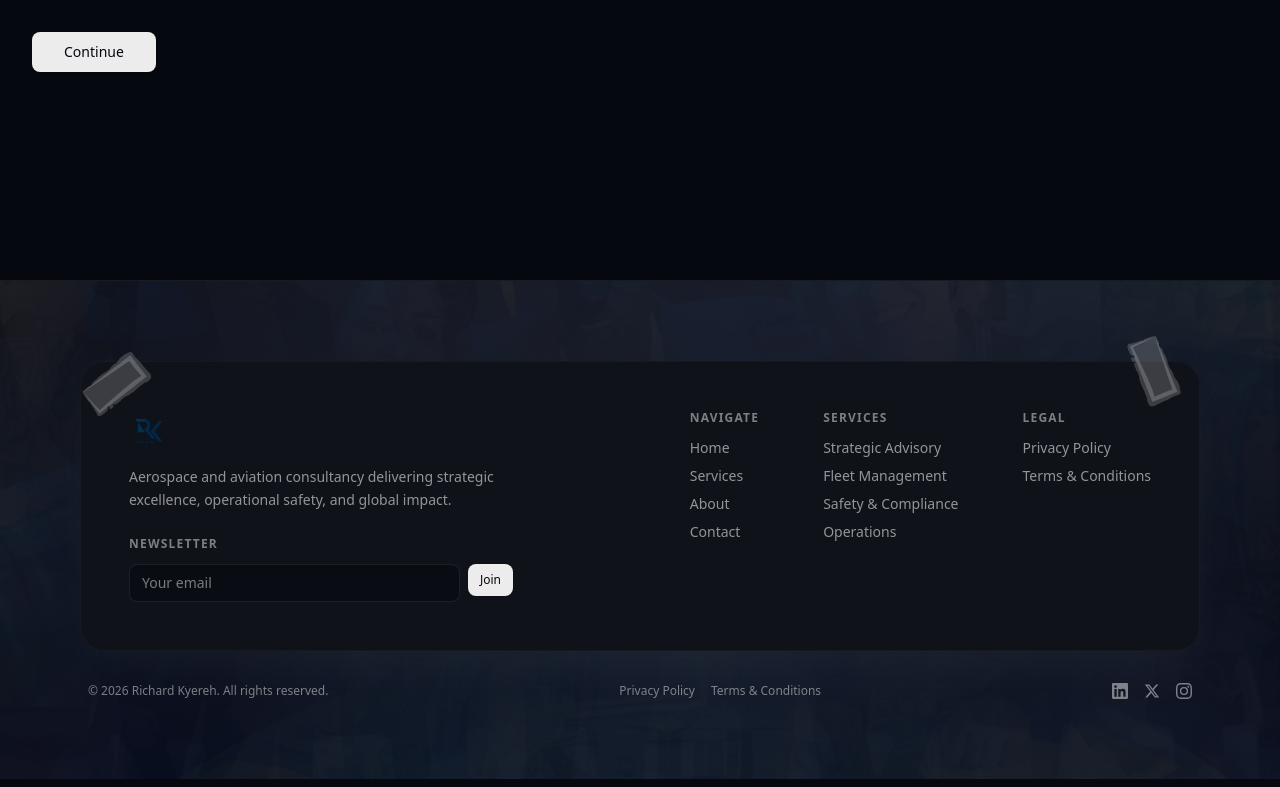
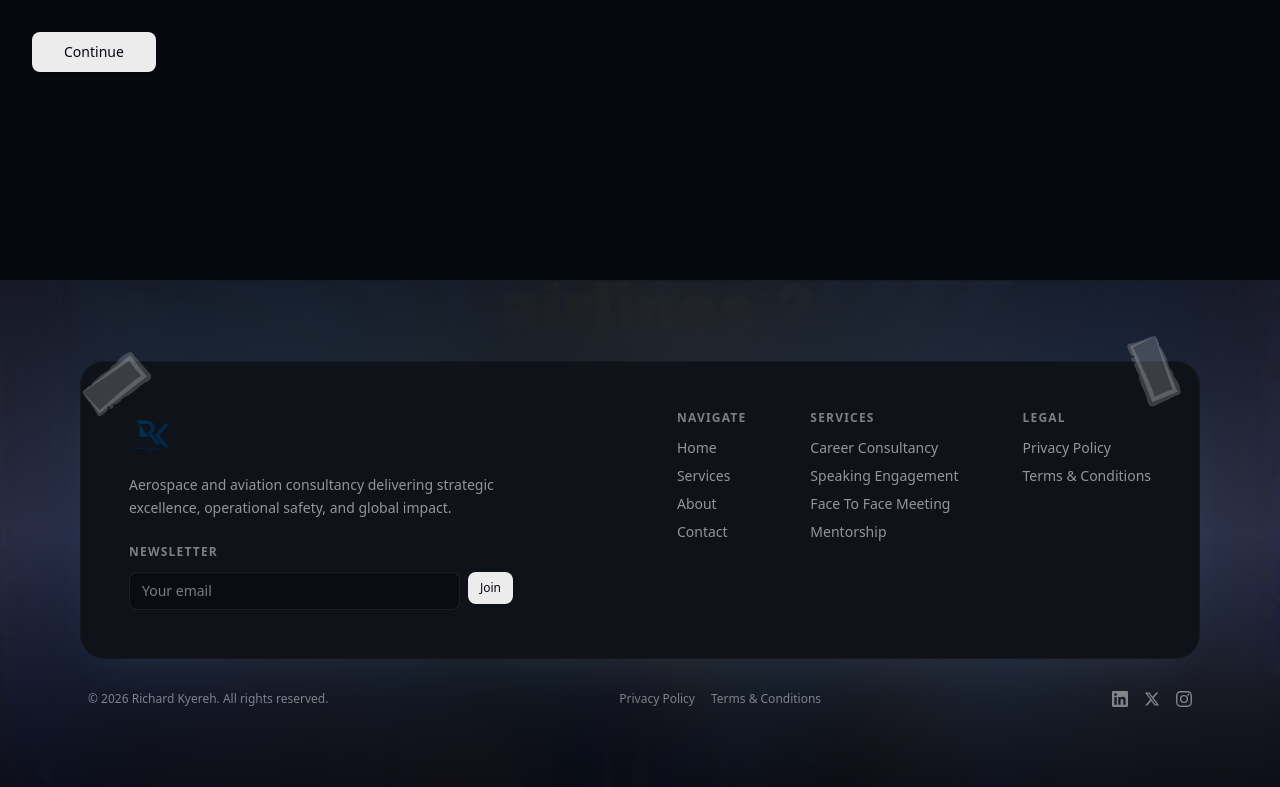
Before and after one commit to johnsonsemmanuel/richardkyereh, a Next.js app: page /booking in a window 1280 px wide. Shown: the part 1132-1919 px from the top of the page. Built offline with nearby package versions, Linux system fonts and the light colour scheme.

Commit message:
feat: larger logo, booking page reads service query param, footer background with visible event images, fixed service links

```diff
--- a/src/app/booking/page.tsx
+++ b/src/app/booking/page.tsx
@@ -1,6 +1,6 @@
 "use client";
 
-import { useState } from "react";
+import { useState, useEffect } from "react";
 import { motion, AnimatePresence } from "framer-motion";
 import { Button } from "@/components/ui/button";
 import { Reveal } from "@/components/ui/reveal";
@@ -8,6 +8,14 @@ import {
   PlaneIcon, CompassIcon, WingsIcon, ShieldIcon, RadarIcon, GlobeIcon,
 } from "@/components/ui/aviation-icons";
 import { ArrowLeft, Check, Send, Calendar, ArrowRight } from "lucide-react";
+const serviceParamMap: Record<string, string> = {
+  career: "Career Consultancy",
+  speaking: "Speaking Engagement",
+  meeting: "Face To Face Meeting",
+  mentorship: "Mentorship",
+  leases: "Aircraft Leases",
+  charters: "Charters Services",
+};
 
 const timeSlots = [
   "09:00", "10:00", "11:00", "13:00", "14:00", "15:00", "16:00",
@@ -105,6 +113,16 @@ export default function BookingPage() {
     date: "", time: "", message: "", videoCall: "",
   });
   const [submitted, setSubmitted] = useState(false);
+
+  useEffect(() => {
+    const params = new URLSearchParams(window.location.search);
+    const serviceParam = params.get("service");
+    if (serviceParam && serviceParamMap[serviceParam]) {
+      const svc = serviceParamMap[serviceParam];
+      setForm((prev) => ({ ...prev, service: svc }));
+      setStep(2);
+    }
+  }, []);
 
   function update(field: string, value: string) {
     setForm((prev) => ({ ...prev, [field]: value }));
--- a/src/components/Footer.tsx
+++ b/src/components/Footer.tsx
@@ -6,9 +6,12 @@ import { Button } from "@/components/ui/button";
 import { LinkedInIcon, XIcon, InstagramIcon } from "@/components/ui/social-icons";
 
 const footerBgImages = [
-  "/awards/routes-africa-accra-2018/routes-africa-accra-2018_9.jpeg",
-  "/awards/routes-africa-accra-2018/routes-africa-accra-2018_10.jpeg",
-  "/awards/apg-monaco-2018/apg-monaco-2018_9.jpeg",
+  "/awards/airline-business-summit-mauritius-2019/airline-business-summit-mauritius-2019_1.jpeg",
+  "/awards/aviadev-cape-town-2019/aviadev-cape-town-2019_1.jpeg",
+  "/awards/routes-africa-accra-2018/routes-africa-accra-2018_1.jpeg",
+  "/awards/iata-regional-forum-accra-2019/iata-regional-forum-accra-2019_1.jpeg",
+  "/awards/african-union-saatm-2019/african-union-saatm-2019_1.jpeg",
+  "/awards/apg-monaco-2018/apg-monaco-2018_1.jpeg",
 ];
 
 const tape = (
@@ -31,10 +34,10 @@ const footerLinkGroups = [
   {
     title: "Services",
     links: [
-      { label: "Strategic Advisory", href: "/services" },
-      { label: "Fleet Management", href: "/services" },
-      { label: "Safety & Compliance", href: "/services" },
-      { label: "Operations", href: "/services" },
+      { label: "Career Consultancy", href: "/services/career-consultancy" },
+      { label: "Speaking Engagement", href: "/services/speaking-engagement" },
+      { label: "Face To Face Meeting", href: "/services/face-to-face-meeting" },
+      { label: "Mentorship", href: "/services/mentorship" },
     ],
   },
   {
@@ -65,7 +68,7 @@ export function Footer() {
           <div
             key={i}
             className="absolute inset-0"
-            style={{ opacity: 0.12 + i * 0.04 }}
+            style={{ opacity: 0.15 + i * 0.03 }}
           >
             <img
               src={src}
@@ -74,7 +77,7 @@ export function Footer() {
             />
           </div>
         ))}
-        <div className="absolute inset-0 backdrop-blur-[100px] bg-background/60" />
+        <div className="absolute inset-0 bg-gradient-to-t from-background/90 via-background/60 to-background/80 backdrop-blur-[40px]" />
       </div>
 
       <div className="relative z-10 max-w-6xl mx-auto px-4 py-16 lg:py-20">
@@ -92,7 +95,7 @@ export function Footer() {
                 <img
                   src="/richardkyerehlogo.png"
                   alt="Richard Kyereh"
-                  className="h-10 w-auto"
+                  className="h-12 w-auto"
                 />
               </Link>
               <p className="text-foreground/60 text-sm leading-relaxed">
--- a/src/components/Header.tsx
+++ b/src/components/Header.tsx
@@ -64,7 +64,7 @@ export function Header() {
       <div className="max-w-5xl mx-auto">
         <nav
           className={cn(
-            "flex h-14 w-full items-center justify-between px-6 transition-all ease-out",
+            "flex h-16 w-full items-center justify-between px-6 transition-all ease-out",
             scrolled ? "md:px-4" : "md:px-6"
           )}
         >
@@ -72,7 +72,7 @@ export function Header() {
             <img
               src="/richardkyerehlogo.png"
               alt="Richard Kyereh"
-              className="h-10 w-auto"
+              className="h-12 w-auto"
             />
           </Link>
 
@@ -148,7 +148,7 @@ export function Header() {
 
       <div
         className={cn(
-          "fixed top-14 right-0 bottom-0 left-0 z-50 flex flex-col overflow-y-auto border-y md:hidden bg-background",
+          "fixed top-16 right-0 bottom-0 left-0 z-50 flex flex-col overflow-y-auto border-y md:hidden bg-background",
           open ? "block" : "hidden"
         )}
       >
```
